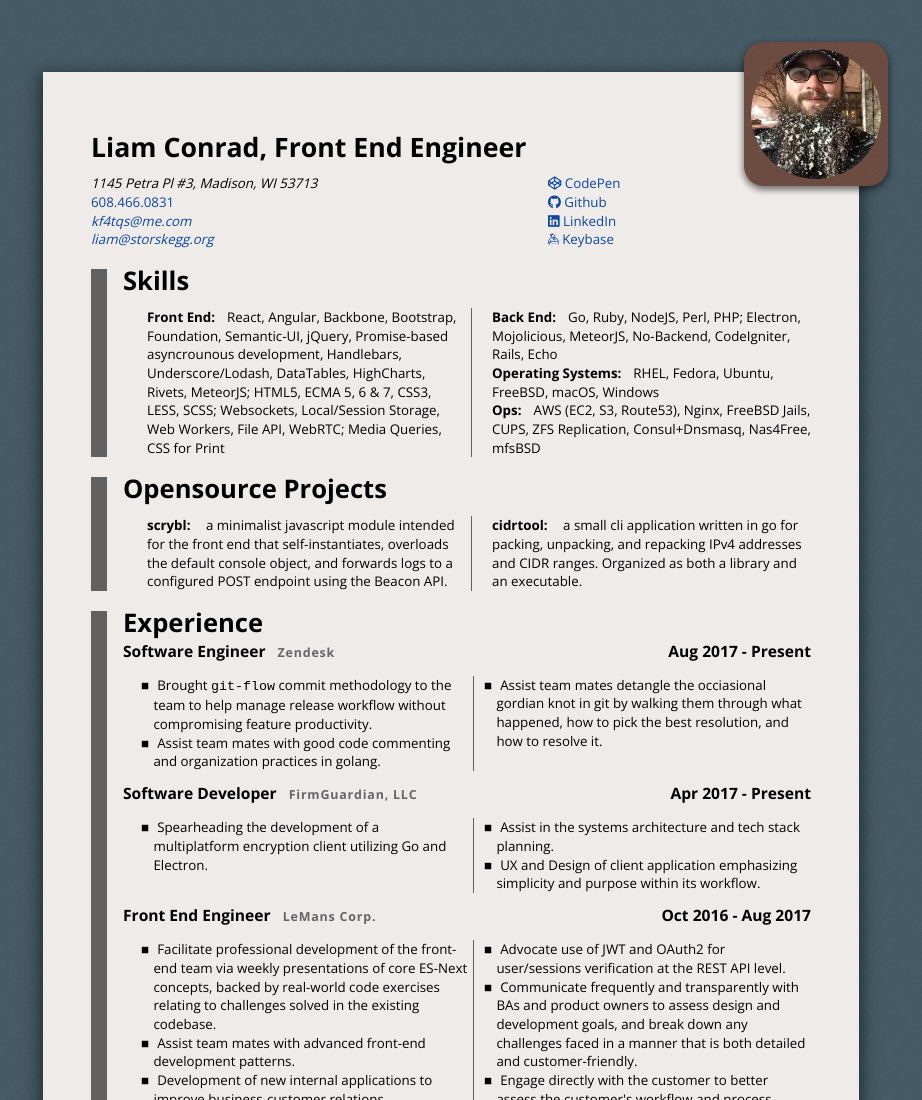
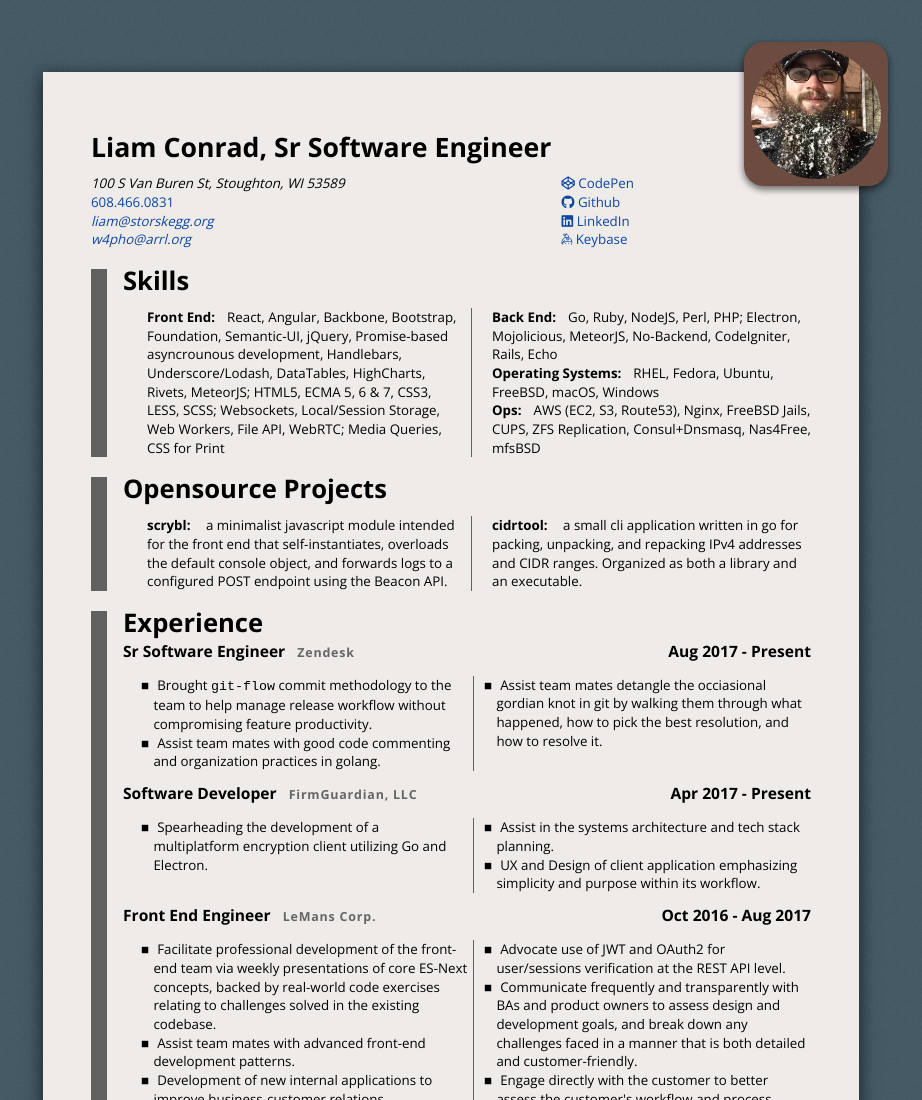
Before and after one commit to storskegg/storskegg.github.io, a website: page index.html in a window 1280 px wide. Shown: the top 1100 px of the page, without its empty margins (189-1111 px from the left). Drawn offline with nearby package versions, Linux system fonts and the light colour scheme.

Commit message:
Update index.html

```diff
--- a/index.html
+++ b/index.html
@@ -16,13 +16,13 @@
     <div class="mug_wrap">
       <figure class="liams_mug"></figure>
     </div>
-    <h1>Liam Conrad, Front End Engineer</h1>
+    <h1>Liam Conrad, Sr Software Engineer</h1>
     <div class="flex columns">
       <section class="meta">
-        <address class="physical">1145 Petra Pl #3, Madison, WI 53713</address>
+        <address class="physical">100 S Van Buren St, Stoughton, WI 53589</address>
         <tel><a href="tel:+16084660831">608.466.0831</a></tel>
-        <address class="email"><a href="mailto:kf4tqs@me.com">kf4tqs&#x40;me.com</a></address>
         <address class="email"><a href="mailto:liam@storskegg.org">liam&#x40;storskegg.org</a></address>
+        <address class="email"><a href="mailto:w4pho@arrl.org">w4pho&#x40;arrl.org</a></address>
       </section>
 
       <section class="links">
@@ -56,7 +56,7 @@
     <article class="experience">
       <section id="exp_05">
         <header>
-          <h3>Software Engineer <small>Zendesk</small> <span class="duration">Aug 2017 - Present</span></h3>
+          <h3>Sr Software Engineer <small>Zendesk</small> <span class="duration">Aug 2017 - Present</span></h3>
         </header>
 
         <ul class="two ruled columns accomplishments">
```
